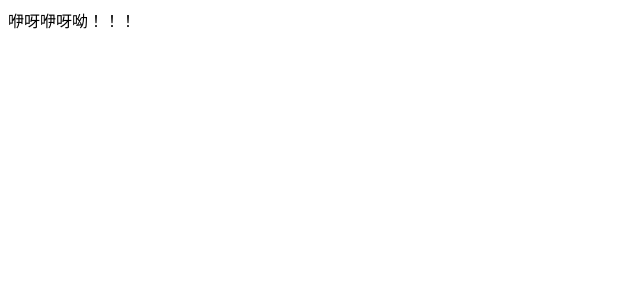
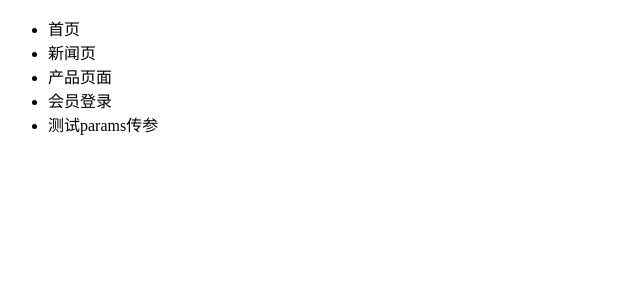
Before and after one commit to cztony123/AnnaDemo, a Vue app: page /#/goods/item in a window 1280 px wide. Before the commit this address led to /#/goods/item. Shown: the top 300 px of the page, without its empty margins (0-640 px from the left). Built offline with nearby package versions, Linux system fonts and the light colour scheme.

Commit message:
新闻页面跳转

```diff
--- /dev/null
+++ b/src/pages/goods/content.vue
@@ -0,0 +1,17 @@
+<template>
+    <div>
+        详情
+    </div>
+</template>
+
+<script>
+export default {
+    methods:{
+
+    }
+}
+</script>
+
+<style scoped>
+
+</style>
--- /dev/null
+++ b/src/pages/goods/evaluate.vue
@@ -0,0 +1,17 @@
+<template>
+    <div>
+        评价
+    </div>
+</template>
+
+<script>
+    export default {
+        methods:{
+
+        }
+    }
+</script>
+
+<style scoped>
+
+</style>
--- /dev/null
+++ b/src/pages/goods/index.vue
@@ -0,0 +1,30 @@
+<template>
+    <div>
+        <button type="button" @click="$router.go(-1)">返回</button>
+        <ul>
+            <li @click="goPage('/goods/item')">商品</li>
+            <li @click="goPage('/goods/content')">详情</li>
+            <li @click="goPage('/goods/evaluate')">评价</li>
+        </ul>
+        <div>
+            <router-view></router-view>
+        </div>
+    </div>
+</template>
+
+<script>
+
+
+export default {
+    name:"index",
+    methods:{
+        goPage(url){
+            this.$router.replace(url)
+        }
+    }
+}
+</script>
+
+<style scoped>
+
+</style>
--- /dev/null
+++ b/src/pages/goods/item.vue
@@ -0,0 +1,17 @@
+<template>
+    <div>
+        商品页面
+    </div>
+</template>
+
+<script>
+export default {
+    methods:{
+
+    }
+}
+</script>
+
+<style scoped>
+
+</style>
--- /dev/null
+++ b/src/pages/index/index.vue
@@ -0,0 +1,37 @@
+<template>
+    <div>
+        <ul>
+            <li>首页</li>
+            <li @click="goPage('/news')">新闻页</li>
+            <li @click="goPage('/goods')"><span>产品页面</span></li>
+            <li @click="goPage('/login')"><span>会员登录</span></li>
+            <li @click="goParam()"><span>测试params传参</span></li>
+        </ul>
+    </div>
+</template>
+
+<script>
+// import router from '@/router';
+// import { time } from 'console';
+
+export default {
+    data() {
+        return {};
+    },
+    methods: {
+        goPage(url) {
+            // console.log(url)
+            this.$router.push(url);
+        },
+        goParam(){
+           this.$router.push({name:"params",params:{id:10}})
+        }
+
+    },
+    // components: {router}
+}
+</script>
+
+<style scoped>
+
+</style>
--- /dev/null
+++ b/src/pages/news/details.vue
@@ -0,0 +1,15 @@
+<template>
+    <div>新闻详情</div>
+</template>
+
+<script>
+    export default {
+        methods:{
+
+        }
+    }
+</script>
+
+<style scoped>
+
+</style>
--- /dev/null
+++ b/src/pages/news/index.vue
@@ -0,0 +1,24 @@
+<template>
+    <div>
+        <ul>
+            <li @click="goPage('/news/details?id=1')">新闻1</li>
+            <li @click="goPage('/news/details?id=2')">新闻2</li>
+            <li v-cloak@click="goPage('/news/details?id=3')">新闻3</li>
+        </ul>
+    </div>
+</template>
+
+<script>
+export default {
+    name:"index",
+    methods:{
+        goPage(url){
+            this.$router.push(url)
+        }
+    }
+}
+</script>
+
+<style scoped>
+
+</style>
--- /dev/null
+++ b/src/pages/params/index.vue
@@ -0,0 +1,15 @@
+<template>
+    <div>params接收参数：</div>
+</template>
+
+<script>
+    export default {
+        methods:{
+
+        }
+    }
+</script>
+
+<style scoped>
+
+</style>
--- a/src/router/index.js
+++ b/src/router/index.js
@@ -1,5 +1,15 @@
 import Vue from 'vue'
 import VueRouter from 'vue-router'
+import IndexPage from '../pages/index/index.vue'
+import NewsPage from '../pages/news/index.vue'
+import GoodsPage from '../pages/goods/index.vue'
+import GoodsItemPage from '../pages/goods/item.vue'
+import GoodsContentPage from '../pages/goods/content.vue'
+import GoodsEvaluatePage from '../pages/goods/evaluate.vue'
+import GoodsParamsPage from '../pages/params/index.vue'
+import GoodsDetailsPage from '../pages/news/details.vue'
+
+
 
 
 Vue.use(VueRouter)
@@ -7,9 +17,48 @@ Vue.use(VueRouter)
 const routes = [
   {
     path: '/',
-    name: 'home',
-    component:()=>import('../views/index.vue')
+    name: 'index',
+    component:IndexPage,
   },
+  {
+    path: '/news',
+    name: 'news',
+    component:NewsPage,
+  },
+  {
+    path: '/goods',
+    name: 'goods',
+    redirect:"/goods/item",
+    component:GoodsPage,
+    children:[
+      {
+        path: 'item',
+        name: 'goodsItem',
+        component:GoodsItemPage,
+      },
+      {
+        path: 'content',
+        name: 'goodsContent',
+        component:GoodsContentPage,
+      },
+      {
+        path: 'evaluate',
+        name: 'GoodsEvaluate',
+        component:GoodsEvaluatePage,
+      },
+    ]
+  },
+  {
+    path: '/params',
+    name: 'params',
+    component:GoodsParamsPage,
+  },
+  {
+    path: '/news/details',
+    name: 'newsDetails',
+    component:GoodsDetailsPage,
+  },
+
   // {
   //   path: '/about',
   //   name: 'about',
```
